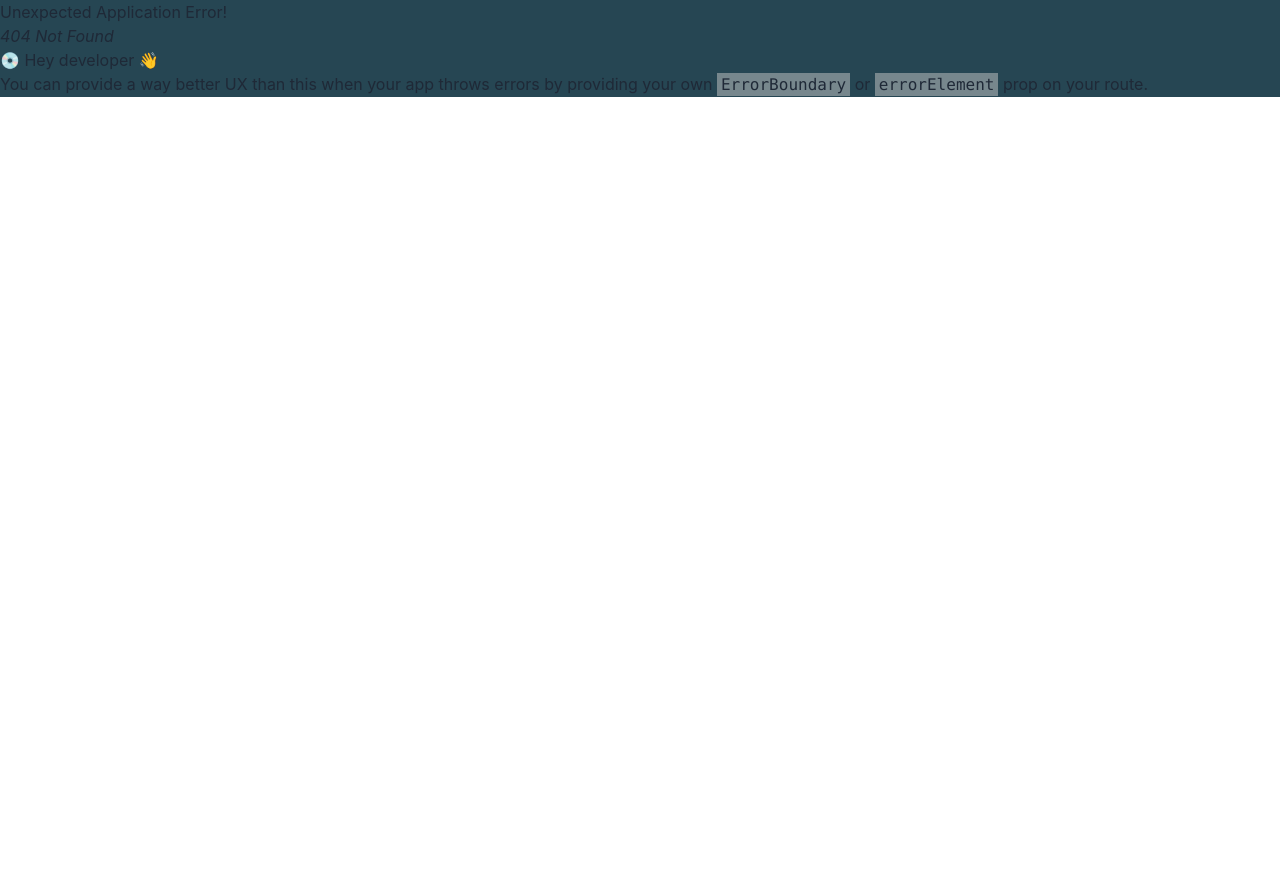
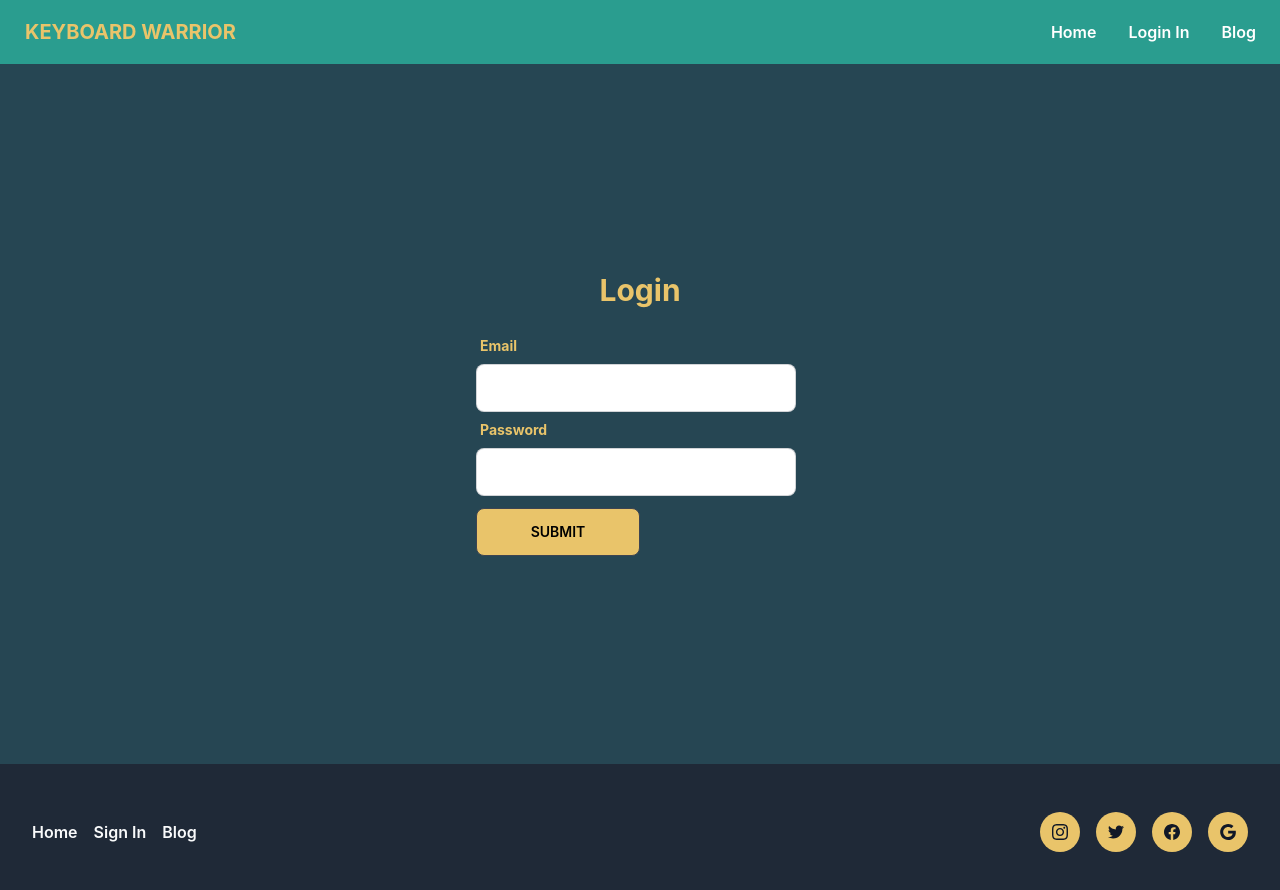
Before and after one commit to MahabubImamEfaz/keyboard-warrior-client, a React (Create React App) app: page /login in a window 1280 px wide. Before the commit this address had no page. Shown: the top 890 px of the page. Before the commit the page ends 800 px from the top, so only its background shows below. Built offline with nearby package versions, Linux system fonts and the light colour scheme.

Commit message:
modal added

```diff
--- a/package.json
+++ b/package.json
@@ -9,6 +9,7 @@
     "daisyui": "^2.42.1",
     "react": "^18.2.0",
     "react-dom": "^18.2.0",
+    "react-hook-form": "^7.39.6",
     "react-router-dom": "^6.4.3",
     "react-scripts": "5.0.1",
     "web-vitals": "^2.1.4"
--- a/src/App.js
+++ b/src/App.js
@@ -3,6 +3,7 @@ import "./App.css";
 import Main from "./Layout/Main";
 import CategorizedProducts from "./Pages/CategorizedProducts/CategorizedProducts";
 import Home from "./Pages/Home/Home";
+import Login from "./Pages/Login/Login";
 
 function App() {
   const router = createBrowserRouter([
@@ -13,6 +14,10 @@ function App() {
         {
           path: "/",
           element: <Home></Home>,
+        },
+        {
+          path: "/login",
+          element: <Login></Login>,
         },
         {
           path: "/category/:id",
--- /dev/null
+++ b/src/Pages/CategorizedProducts/BookingModal.jsx
@@ -0,0 +1,106 @@
+import React from "react";
+
+const BookingModal = ({ product, setProduct }) => {
+  const {
+    _id,
+    brand_name,
+    product_name,
+    image,
+    location,
+    original_price,
+    resale_price,
+    years_of_use,
+    time,
+  } = product;
+
+  const handleSubmit = (event) => {
+    event.preventDefault();
+    const form = event.target;
+    const name = form.name.value;
+    const email = form.email.value;
+    const phoneNumber = form.phoneNumber.value;
+    const price = form.price.value;
+    const productName = form.productName.value;
+    const location = form.location.value;
+    // console.log(name, email, phoneNumber, price, productName, location);
+    const submitted = {
+      name,
+      email,
+      phoneNumber,
+      price,
+      productName,
+      location,
+    };
+
+    console.log(submitted);
+    setProduct(null);
+  };
+
+  return (
+    <>
+      <input type="checkbox" id="my-modal" className="modal-toggle" />
+      <div className="modal">
+        <div className="modal-box relative">
+          <label
+            htmlFor="my-modal"
+            className="btn btn-sm btn-circle absolute right-2 top-2"
+          >
+            ✕
+          </label>
+          <h3 className="text-lg font-bold">{product_name}</h3>
+          <form
+            onSubmit={handleSubmit}
+            className="grid grid-cols-1 gap-3 mt-10"
+          >
+            <input
+              name="name"
+              type="text"
+              placeholder="Your Name"
+              className="input w-full input-bordered"
+            />
+            <input
+              name="email"
+              type="email"
+              placeholder="email"
+              className="input w-full input-bordered"
+            />
+            <input
+              name="phoneNumber"
+              placeholder="Phone Number"
+              type="text"
+              className="input w-full input-bordered"
+            />
+            <input
+              name="location"
+              placeholder="location"
+              type="text"
+              className="input w-full input-bordered"
+            />
+            <input
+              name="productName"
+              type="text"
+              value={product_name}
+              disabled
+              className="input w-full input-bordered"
+            />
+            <input
+              name="price"
+              value={resale_price}
+              disabled
+              type="text"
+              className="input w-full input-bordered"
+            />
+
+            <input
+              className="btn bg-[#2a9d8f]  w-full"
+              type="submit"
+              value="Submit"
+            />
+          </form>
+        </div>
+      </div>
+    </>
+  );
+};
+
+export default BookingModal;
--- a/src/Pages/CategorizedProducts/CategorizedProducts.jsx
+++ b/src/Pages/CategorizedProducts/CategorizedProducts.jsx
@@ -1,11 +1,30 @@
-import React from "react";
+import React, { useState } from "react";
 import { useLoaderData } from "react-router-dom";
+import BookingModal from "./BookingModal";
+
+import ProductsCard from "./ProductsCard";
 
 const CategorizedProducts = () => {
   const products = useLoaderData();
+  const [product, setProduct] = useState(null);
   return (
     <div>
-      <h1>products: {products.length}</h1>
+      <h1 className="text-3xl font-bold mt-10 text-[#e9c46a] text-center mb-10">
+        {" "}
+        This Category has {products.length} products
+      </h1>
+      <div className="grid grid-cols-1 md:grid-cols-2 lg:grid-cols-3 gap-10">
+        {products.map((product) => (
+          <ProductsCard
+            key={product._id}
+            setProduct={setProduct}
+            product={product}
+          ></ProductsCard>
+        ))}
+      </div>
+      {product && (
+        <BookingModal product={product} setProduct={setProduct}></BookingModal>
+      )}
     </div>
   );
 };
--- /dev/null
+++ b/src/Pages/CategorizedProducts/ProductsCard.jsx
@@ -0,0 +1,45 @@
+import React from "react";
+
+const ProductsCard = ({ product, setProduct }) => {
+  const {
+    _id,
+    brand_name,
+    product_name,
+    image,
+    location,
+    original_price,
+    resale_price,
+    years_of_use,
+    time,
+  } = product;
+  return (
+    <div className="mx-auto mb-10">
+      <div className="card w-96 bg-base-100 shadow-xl">
+        <figure>
+          <img src={image} alt="categories" />
+        </figure>
+        <div className="card-body">
+          <h2 className="card-title">{product_name}</h2>
+          <p>Brand Name: {brand_name}</p>
+          <p>Original Price: {original_price}</p>
+          <p>Location: {location}</p>
+          <p>Resale Price: {resale_price}</p>
+          <p>Years of use: {years_of_use}</p>
+          <p>Time: {time}</p>
+
+          <div className="card-actions justify-end">
+            <label
+              htmlFor="my-modal"
+              onClick={() => setProduct(product)}
+              className="btn bg-[#e9c46a] text-black"
+            >
+              Book Now
+            </label>
+          </div>
+        </div>
+      </div>
+    </div>
+  );
+};
+
+export default ProductsCard;
--- /dev/null
+++ b/src/Pages/Login/Login.jsx
@@ -0,0 +1,53 @@
+import React, { useState } from "react";
+import { useForm } from "react-hook-form";
+
+const Login = () => {
+  const { register, handleSubmit } = useForm();
+  const [data, setData] = useState("");
+  return (
+    <div className="h-[700px] flex justify-center items-center">
+      <div className="w-96 p-7">
+        <p className="text-3xl text-center text-[#e9c46a] font-bold mb-5">
+          Login
+        </p>
+        <form onSubmit={handleSubmit((data) => setData(JSON.stringify(data)))}>
+          <div className="form-control w-full max-w-xs">
+            <label className="label">
+              {" "}
+              <span className="label-text text-[#e9c46a] font-bold">Email</span>
+            </label>
+            <input
+              type="text"
+              {...register("email", {
+                required: "Email Address is required",
+              })}
+              className="input input-bordered w-full max-w-xs"
+            />
+          </div>
+          <div className="form-control w-full max-w-xs">
+            <label className="label">
+              {" "}
+              <span className="label-text text-[#e9c46a] font-bold">
+                Password
+              </span>
+            </label>
+            <input
+              type="password"
+              {...register("password", {
+                required: "Email Address is required",
+              })}
+              className="input input-bordered w-full max-w-xs"
+            />
+          </div>
+
+          <input
+            className="btn bg-[#e9c46a] w-1/2 mt-3 text-black"
+            type="submit"
+          />
+        </form>
+      </div>
+    </div>
+  );
+};
+
+export default Login;
--- a/src/Pages/Shared/NavBar/NavBar.jsx
+++ b/src/Pages/Shared/NavBar/NavBar.jsx
@@ -8,7 +8,7 @@ const NavBar = () => {
         <Link to="/">Home</Link>
       </li>
       <li>
-        <Link>Sign In</Link>
+        <Link to="login">Login In</Link>
       </li>
       <li>
         <Link>Blog</Link>
```
Also changed, not shown: 1 other file (tests, documents, lock files or other folders).
